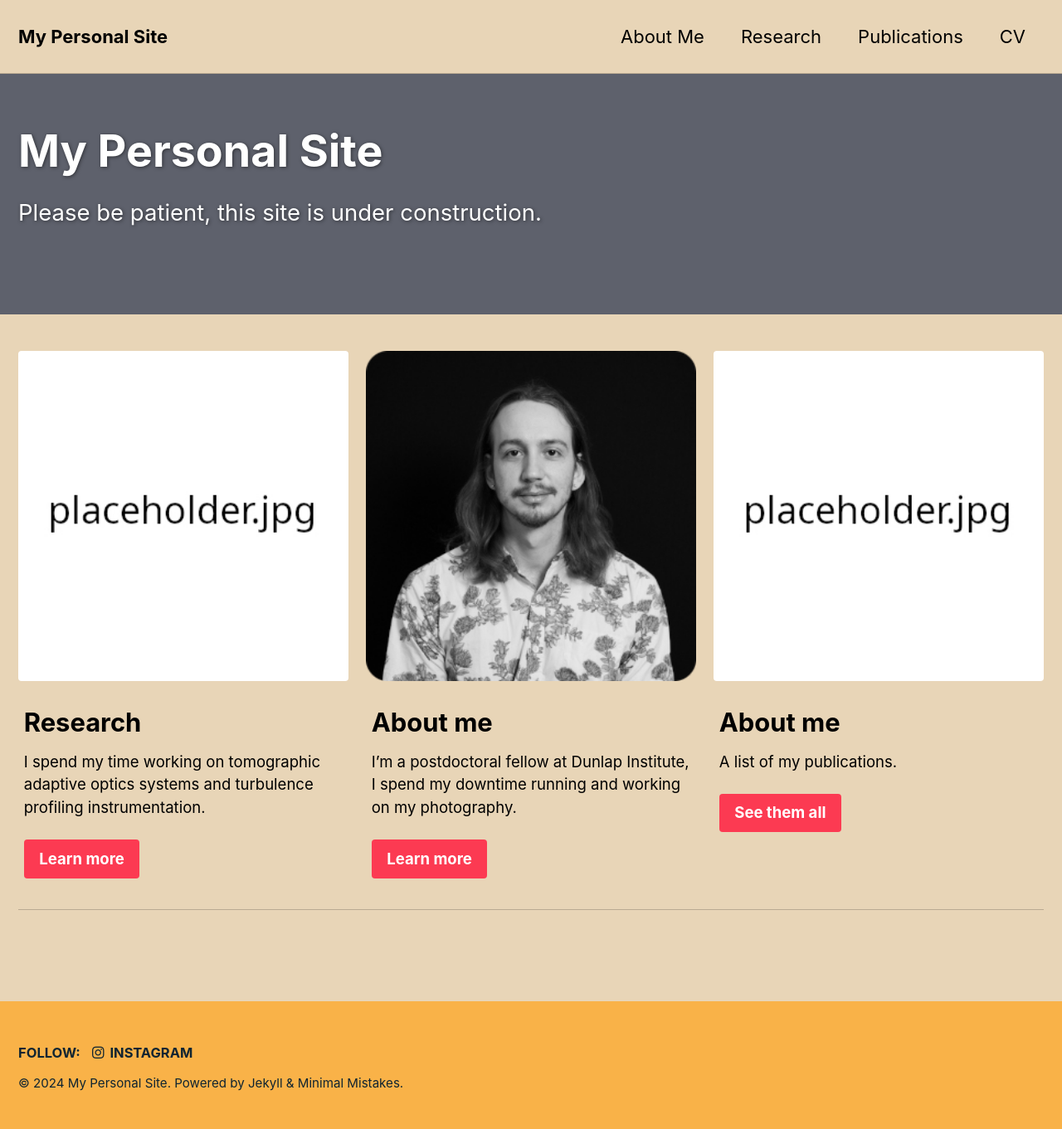
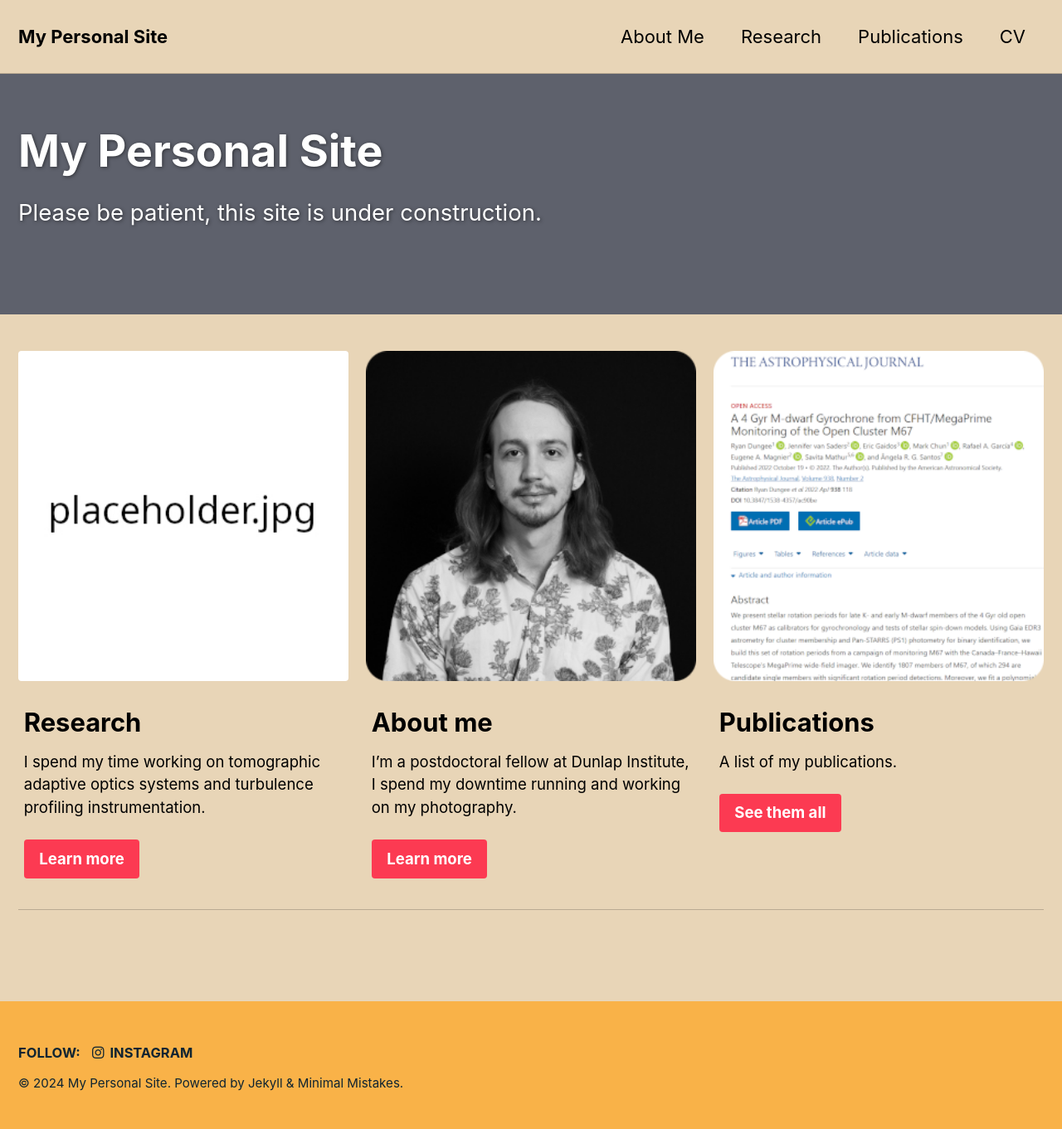
Before and after one commit to rdungee/rdungee.github.io, a Jekyll site: the page built from _pages/home.md, in a window 1280 px wide. Shown: the whole page at 83% size. Built offline with Jekyll 4.4.1, drawn with Linux system fonts in a browser that asks for light colours; cached includes are drawn as plain includes.

Commit message:
Pic for publications

```diff
--- a/_pages/home.md
+++ b/_pages/home.md
@@ -21,9 +21,9 @@ feature_row:
     url: "/about/"
     btn_class: "btn--primary"
     btn_label: "Learn more"
-  - image_path: /assets/images/placeholder.jpg
-    alt: "About me"
-    title: "About me"
+  - image_path: /assets/images/publications.png
+    alt: "My papers"
+    title: "Publications"
     excerpt: "A list of my publications."
     url: "/publications/"
     btn_class: "btn--primary"
```
Also changed, not shown: assets/images/publications.png (added).
